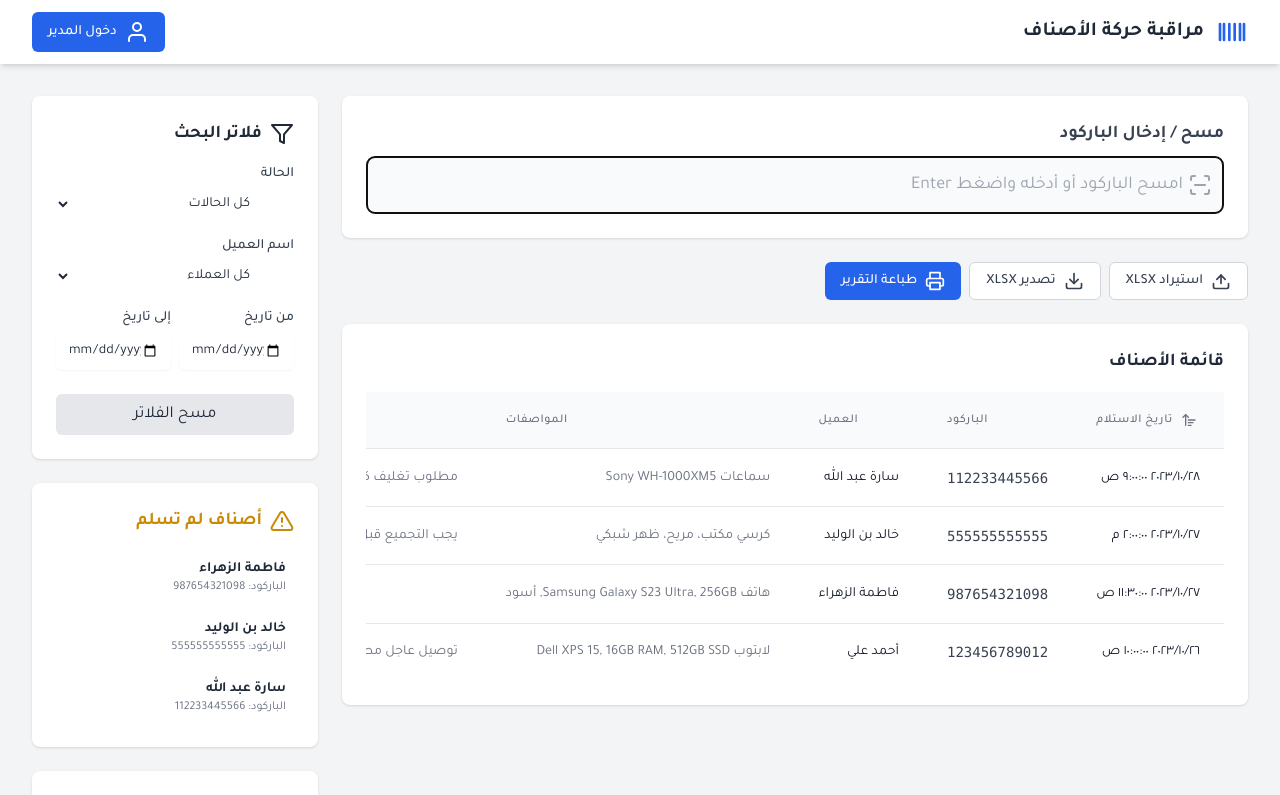
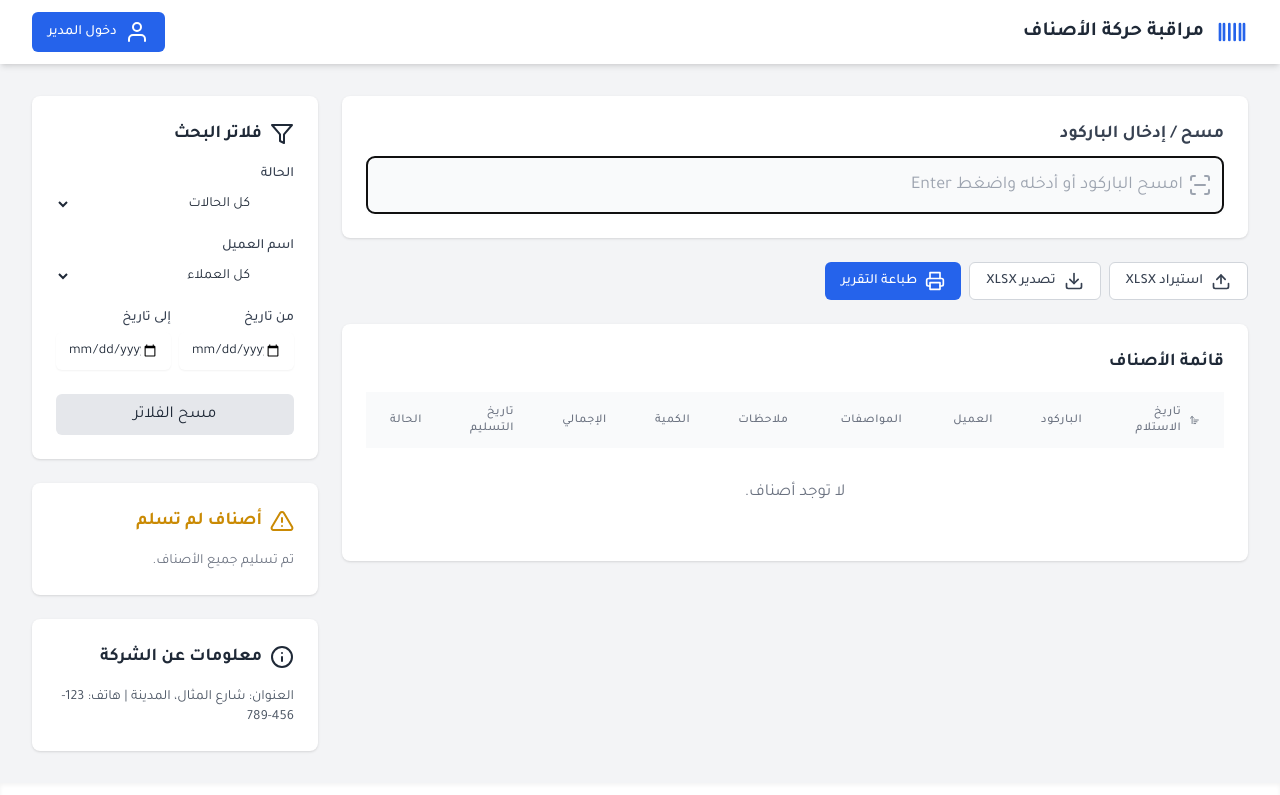
Before and after one commit to mohazard555/SAM-BAR01, a React (Vite) app: page / in a window 1280 px wide. Shown: the top 795 px of the page. Built offline with nearby package versions, Linux system fonts and the light colour scheme.

Commit message:
feat: Improve printing modal UI and remove initial data
Introduces specific CSS classes to control element visibility during printing and removes the initial dummy data from constants. This streamlines the application's printing functionality and ensures only actual data is used.

```diff
--- a/constants.ts
+++ b/constants.ts
@@ -7,57 +7,4 @@ export const STATUS_CONFIG: { [key in ItemStatus]: { label: string; color: strin
     [ItemStatus.Cancelled]: { label: 'ملغي', color: 'text-red-800 dark:text-red-200', bgColor: 'bg-red-100 dark:bg-red-900' },
 };
 
-export const INITIAL_ITEMS: Item[] = [
-    {
-        id: 1,
-        barcode: '123456789012',
-        receivedAt: new Date('2023-10-26T10:00:00Z').toISOString(),
-        customerName: 'أحمد علي',
-        specs: 'لابتوب Dell XPS 15, 16GB RAM, 512GB SSD',
-        quantity: 1,
-        unitPrice: 5500,
-        totalPrice: 5500,
-        notes: 'توصيل عاجل مطلوب.',
-        deliveryDate: new Date('2023-10-28T15:00:00Z').toISOString(),
-        status: ItemStatus.Delivered,
-    },
-    {
-        id: 2,
-        barcode: '987654321098',
-        receivedAt: new Date('2023-10-27T11:30:00Z').toISOString(),
-        customerName: 'فاطمة الزهراء',
-        specs: 'هاتف Samsung Galaxy S23 Ultra, 256GB, أسود',
-        quantity: 2,
-        unitPrice: 4500,
-        totalPrice: 9000,
-        notes: '',
-        deliveryDate: null,
-        status: ItemStatus.InProgress,
-    },
-    {
-        id: 3,
-        barcode: '555555555555',
-        receivedAt: new Date('2023-10-27T14:00:00Z').toISOString(),
-        customerName: 'خالد بن الوليد',
-        specs: 'كرسي مكتب، مريح، ظهر شبكي',
-        quantity: 10,
-        unitPrice: 350,
-        totalPrice: 3500,
-        notes: 'يجب التجميع قبل التسليم.',
-        deliveryDate: new Date('2023-11-01T12:00:00Z').toISOString(),
-        status: ItemStatus.InProgress,
-    },
-     {
-        id: 4,
-        barcode: '112233445566',
-        receivedAt: new Date('2023-10-28T09:00:00Z').toISOString(),
-        customerName: 'سارة عبد الله',
-        specs: 'سماعات Sony WH-1000XM5',
-        quantity: 1,
-        unitPrice: 1500,
-        totalPrice: 1500,
-        notes: 'مطلوب تغليف كهدية.',
-        deliveryDate: null,
-        status: ItemStatus.New,
-    },
-];
+export const INITIAL_ITEMS: Item[] = [];
--- a/index.html
+++ b/index.html
@@ -124,6 +124,9 @@
          body.printing-modal-item .print-hide-in-modal {
             display: none !important;
         }
+        body.printing-modal-item .print-show {
+            display: none !important;
+        }
         .print-full-width {
             grid-column: 1 / -1 !important;
         }
```
